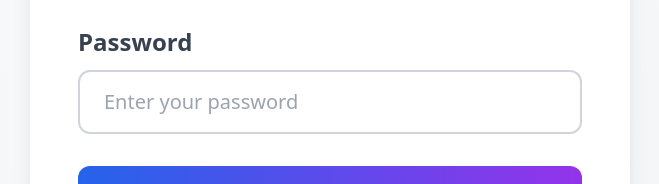
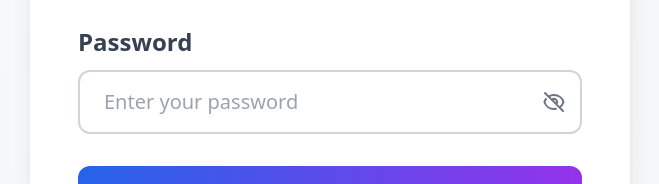
Before and after one commit to ShubhamDindorkar/raj-atd, a React (Vite) app: page /#/teacher-login in a window 1280 px wide. Shown: the part 348-532 px from the top of the page, without its empty margins (310-969 px from the left). Built offline with nearby package versions, Linux system fonts and the light colour scheme.

Commit message:
added button to see the password

```diff
--- a/src/components/TeacherLogin.jsx
+++ b/src/components/TeacherLogin.jsx
@@ -9,6 +9,7 @@
   const [password, setPassword] = useState('');
   const [error, setError] = useState('');
   const [isLoading, setIsLoading] = useState(false);
+  const [showPassword, setShowPassword] = useState(false);
 
   const handleLogin = async (e) => {
     e.preventDefault();
@@ -57,8 +58,9 @@
             <label className="block text-2xl font-semibold text-gray-700 mb-3">
               Password
             </label>
+            <div className="relative">
               <input
-              type="password"
+                type={showPassword ? "text" : "password"}
                 value={password}
                 onChange={(e) => setPassword(e.target.value)}
                 className="w-full px-6 py-4 text-xl border-2 border-gray-300 rounded-xl focus:border-blue-500 focus:ring-2 focus:ring-blue-500 outline-none transition-all"
@@ -66,6 +68,23 @@
                 required
                 disabled={isLoading}
               />
+              <button
+                type="button"
+                onClick={() => setShowPassword(!showPassword)}
+                className="absolute right-4 top-1/2 -translate-y-1/2 text-gray-500 hover:text-gray-700 transition-colors"
+              >
+                {showPassword ? (
+                  <svg className="w-6 h-6" fill="none" stroke="currentColor" viewBox="0 0 24 24">
+                    <path strokeLinecap="round" strokeLinejoin="round" strokeWidth={2} d="M15 12a3 3 0 11-6 0 3 3 0 016 0z" />
+                    <path strokeLinecap="round" strokeLinejoin="round" strokeWidth={2} d="M2.458 12C3.732 7.943 7.523 5 12 5c4.478 0 8.268 2.943 9.542 7-1.274 4.057-5.064 7-9.542 7-4.477 0-8.268-2.943-9.542-7z" />
+                  </svg>
+                ) : (
+                  <svg className="w-6 h-6" fill="none" stroke="currentColor" viewBox="0 0 24 24">
+                    <path strokeLinecap="round" strokeLinejoin="round" strokeWidth={2} d="M13.875 18.825A10.05 10.05 0 0112 19c-4.478 0-8.268-2.943-9.543-7a9.97 9.97 0 011.563-3.029m5.858.908a3 3 0 114.243 4.243M9.878 9.878l4.242 4.242M9.88 9.88l-3.29-3.29m7.532 7.532l3.29 3.29M3 3l3.59 3.59m0 0A9.953 9.953 0 0112 5c4.478 0 8.268 2.943 9.543 7a10.025 10.025 0 01-4.132 5.411m0 0L21 21" />
+                  </svg>
+                )}
+              </button>
+            </div>
           </div>
 
           {error && (
```
Lines whose indentation alone changed are shown as unchanged.
